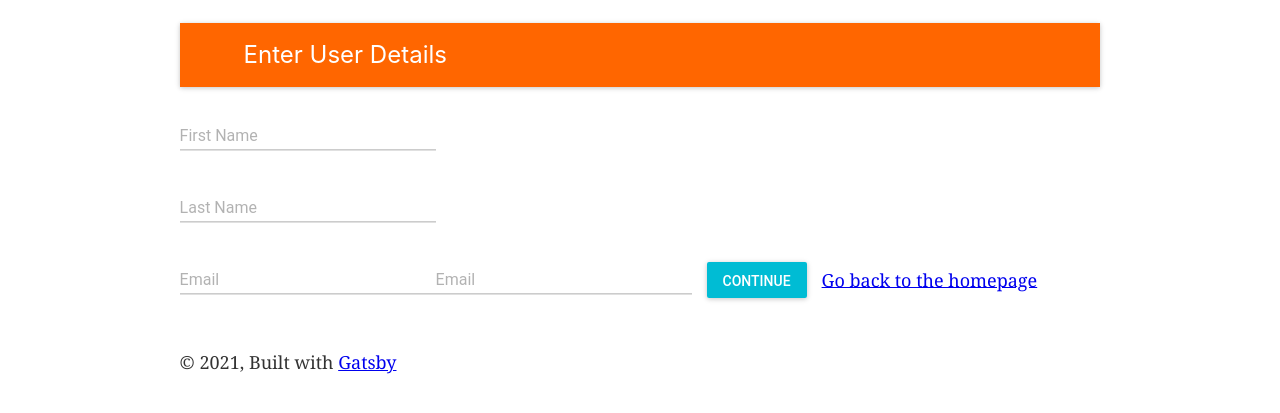
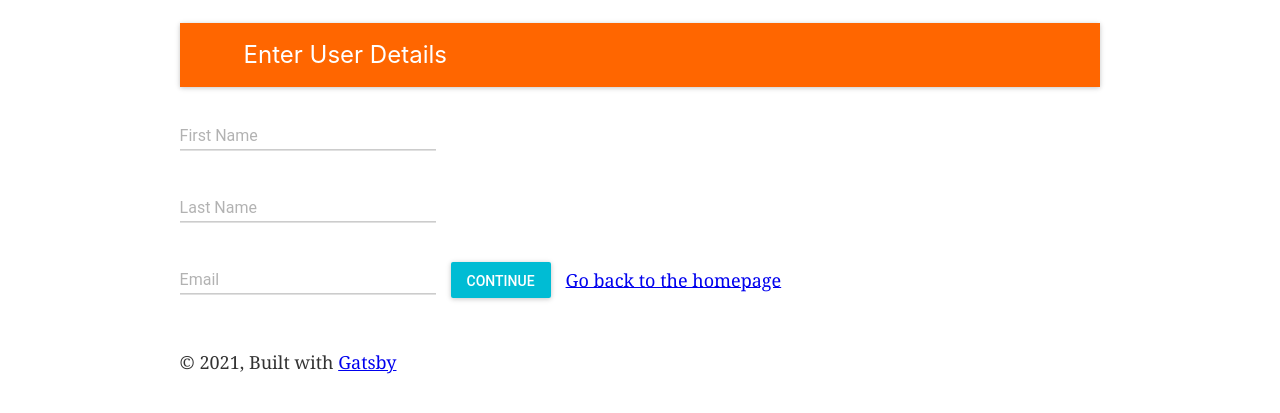
Before and after one commit to riseink/fiserv-propbets, a Gatsby site: page /page-2 in a window 1280 px wide. Shown: the part 223-636 px from the top of the page. Built offline with nearby package versions, Linux system fonts and the light colour scheme; Gatsby itself is replaced by a stand-in of ours.

Commit message:
starting develop branch

```diff
--- a/src/components/userdetails.jsx
+++ b/src/components/userdetails.jsx
@@ -48,15 +48,6 @@ class FormUserDetails extends Component {
             name="email"
           />
 
-          <TextField
-            hintText="Enter your Email"
-            floatingLabelText="Email"
-            onChange={handleChange("email")}
-            value={values.email}
-            id="email"
-            name="email"
-          />
-
           <RaisedButton
             label="Continue"
             primary={true}
--- a/src/components/userform.jsx
+++ b/src/components/userform.jsx
@@ -33,6 +33,7 @@ class UserForm extends Component {
         player_last_name: this.state.lastName,
         player_email: this.state.email,
         question1: this.state.question1,
+        score:"",
       });
 
     this.setState({
```
